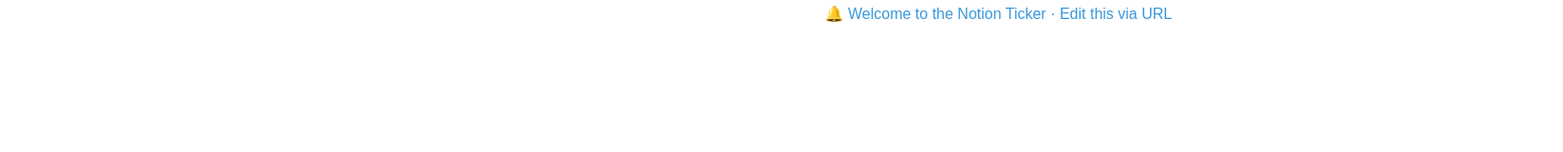
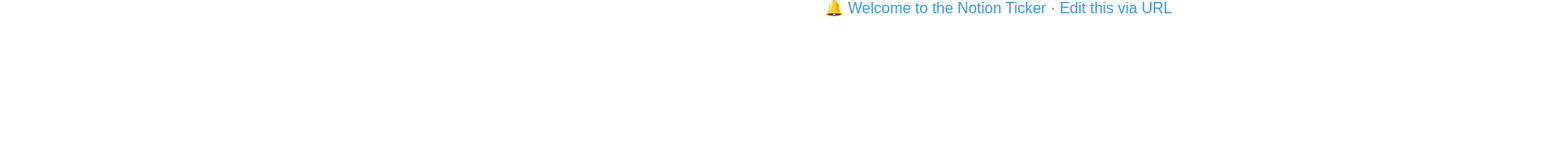
Before and after one commit to teoluvsu/revolving-notion-text, a plain HTML site: page index.html in a window 1280 px wide. Shown: the whole page at 95% size, 1646 px wide, since content can reach past the window. Drawn offline with Linux system fonts and the light colour scheme.

Commit message:
Update index.html

```diff
--- a/index.html
+++ b/index.html
@@ -4,11 +4,13 @@
   <meta charset="UTF-8">
   <title>Notion Ticker</title>
   <style>
-    body {
+    html, body {
       margin: 0;
       padding: 0;
       background: transparent;
       font-family: sans-serif;
+      height: 100%;
+      overflow: hidden;
     }
 
     .ticker {
@@ -16,7 +18,7 @@
       white-space: nowrap;
       padding-left: 100%;
       font-size: 16px;
-      line-height: 30px;
+      line-height: 1;
       color: #3998DC;
       animation: ticker 20s linear infinite;
     }
@@ -29,7 +31,6 @@
 </head>
 <body>
   <div class="ticker" id="tickerText">
-    <!-- Default text -->
     🔔 Welcome to the Notion Ticker · Edit this via URL
   </div>
 
```
